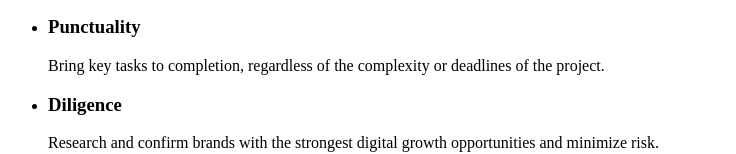
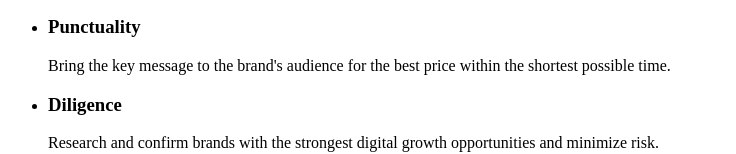
Before and after one commit to osipenkovlad-cpu/goit-markup-hw-01, a plain HTML site: page index.html in a window 1280 px wide. Shown: the part 364-518 px from the top of the page, without its empty margins (0-736 px from the left). Drawn offline with Linux system fonts and the light colour scheme.

Commit message:
Fix Punctuality feature description text

```diff
--- a/index.html
+++ b/index.html
@@ -51,8 +51,8 @@
           <li>
             <h3>Punctuality</h3>
             <p>
-              Bring key tasks to completion, regardless of the complexity or
-              deadlines of the project.
+              Bring the key message to the brand's audience for the best price
+              within the shortest possible time.
             </p>
           </li>
 
```
